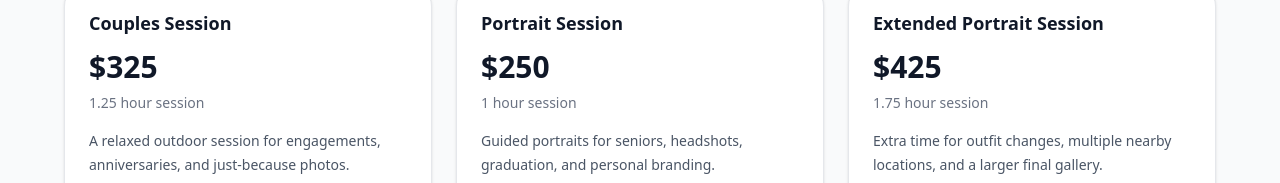
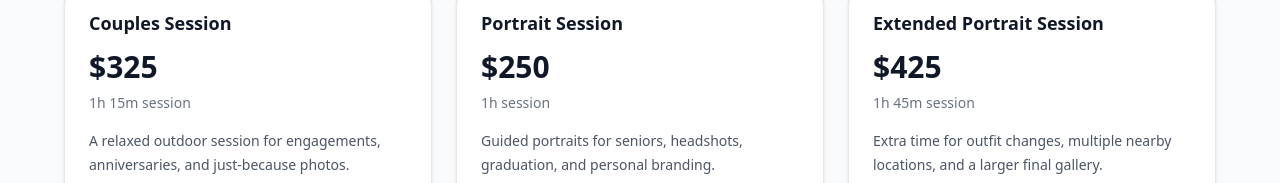
Before and after one commit to Psuncode/Personal-Bradning-, a Next.js app: page /photography in a window 1280 px wide. Shown: the part 2111-2294 px from the top of the page. Built offline with nearby package versions, Linux system fonts and the light colour scheme.

Commit message:
fix: polish photography landing page package details

```diff
--- a/src/app/(photography)/photography/page.tsx
+++ b/src/app/(photography)/photography/page.tsx
@@ -60,6 +60,21 @@ const faqs = [
       "That is normal. My job is to guide pacing, positioning, and prompts so you never have to guess what to do next.",
   },
 ];
+
+function formatSessionDuration(durationMinutes: number) {
+  const hours = Math.floor(durationMinutes / 60);
+  const minutes = durationMinutes % 60;
+
+  if (hours === 0) {
+    return `${minutes}m session`;
+  }
+
+  if (minutes === 0) {
+    return `${hours}h session`;
+  }
+
+  return `${hours}h ${minutes}m session`;
+}
 
 const photographerJsonLd = {
   "@context": "https://schema.org",
@@ -260,9 +275,7 @@ export default function PhotographyHome() {
                   ${(pkg.priceInCents / 100).toFixed(0)}
                 </p>
                 <p className="mt-2 text-sm text-gray-500">
-                  {pkg.durationMinutes >= 60
-                    ? `${pkg.durationMinutes / 60} hour session`
-                    : `${pkg.durationMinutes} minute session`}
+                  {formatSessionDuration(pkg.durationMinutes)}
                 </p>
                 <p className="mt-4 text-sm leading-6 text-gray-600">{pkg.description}</p>
                 <p className="mt-3 text-sm text-gray-500">Turnaround: {pkg.turnaround}</p>
```
Also changed, not shown: 1 other file (tests, documents, lock files or other folders).
